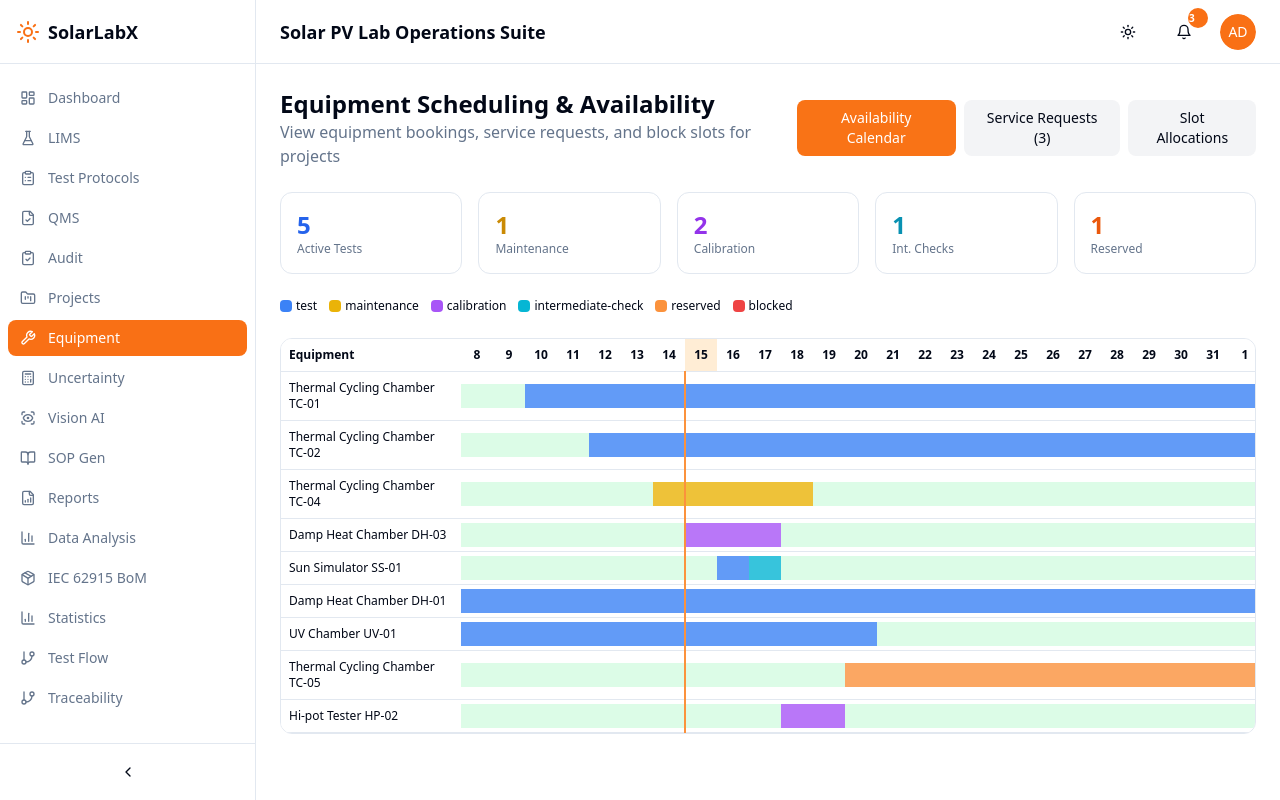
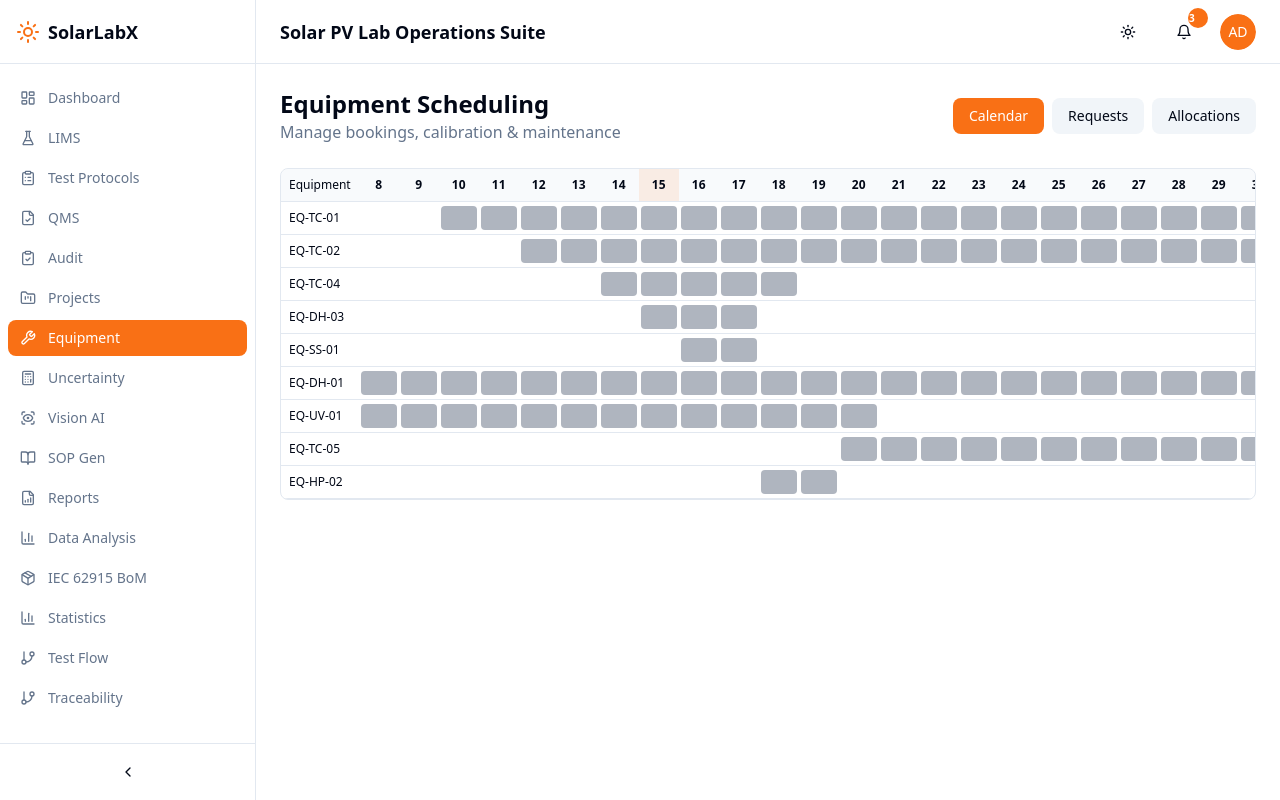
Before and after one commit to ganeshgowri-ASA/SolarLabX, a Next.js app: page /equipment/scheduling in a window 1280 px wide. Built offline with nearby package versions, Linux system fonts and the light colour scheme.

Commit message:
Add EquipmentSchedulingDashboard with calendar, requests & allocations views

```diff
--- a/components/equipment/EquipmentSchedulingDashboard.tsx
+++ b/components/equipment/EquipmentSchedulingDashboard.tsx
@@ -3,8 +3,8 @@ import { useState, useMemo } from "react";
 import { equipmentBookings, serviceRequests, getEquipmentAvailability } from "@/lib/data/equipment-scheduling-data";
 import type { EquipmentBooking, ServiceRequest } from "@/lib/data/equipment-scheduling-data";
 
-const COLORS: Record<string, string> = { test: "bg-blue-500", maintenance: "bg-yellow-500", calibration: "bg-purple-500", "intermediate-check": "bg-cyan-500", reserved: "bg-orange-400", blocked: "bg-red-500" };
-const STATUS_COLORS: Record<string, string> = { pending: "bg-gray-100 text-gray-800", "under-review": "bg-blue-100 text-blue-800", approved: "bg-green-100 text-green-800", scheduled: "bg-purple-100 text-purple-800", rejected: "bg-red-100 text-red-800" };
+const COLORS: Record<string, string> = { test: "bg-blue-500", maintenance: "bg-yellow-500", calibration: "bg-purple-500", training: "bg-green-500" };
+const STATUS_COLORS: Record<string, string> = { pending: "bg-gray-100 text-gray-800", "under-review": "bg-blue-100 text-blue-800", approved: "bg-green-100 text-green-800", rejected: "bg-red-100 text-red-800", completed: "bg-purple-100 text-purple-800", cancelled: "bg-gray-200 text-gray-500" };
 
 export default function EquipmentSchedulingDashboard() {
   const [activeTab, setActiveTab] = useState<"calendar" | "requests" | "allocations">("calendar");
@@ -18,99 +18,94 @@ export default function EquipmentSchedulingDashboard() {
     <div className="space-y-6">
       <div className="flex items-center justify-between">
         <div>
-          <h2 className="text-2xl font-bold">Equipment Scheduling & Availability</h2>
-          <p className="text-muted-foreground">View equipment bookings, service requests, and block slots for projects</p>
+          <h2 className="text-2xl font-bold">Equipment Scheduling</h2>
+          <p className="text-muted-foreground">Manage bookings, calibration & maintenance</p>
         </div>
         <div className="flex gap-2">
-          <button onClick={() => setActiveTab("calendar")} className={`px-4 py-2 rounded-lg text-sm font-medium ${activeTab === "calendar" ? "bg-orange-500 text-white" : "bg-gray-100 dark:bg-gray-800"}`}>Availability Calendar</button>
-          <button onClick={() => setActiveTab("requests")} className={`px-4 py-2 rounded-lg text-sm font-medium ${activeTab === "requests" ? "bg-orange-500 text-white" : "bg-gray-100 dark:bg-gray-800"}`}>Service Requests ({serviceRequests.length})</button>
-          <button onClick={() => setActiveTab("allocations")} className={`px-4 py-2 rounded-lg text-sm font-medium ${activeTab === "allocations" ? "bg-orange-500 text-white" : "bg-gray-100 dark:bg-gray-800"}`}>Slot Allocations</button>
+          {(["calendar", "requests", "allocations"] as const).map(tab => (
+            <button key={tab} onClick={() => setActiveTab(tab)} className={`px-4 py-2 rounded-lg text-sm font-medium transition-colors ${activeTab === tab ? "bg-primary text-primary-foreground" : "bg-muted hover:bg-muted/80"}`}>
+              {tab.charAt(0).toUpperCase() + tab.slice(1)}
+            </button>
+          ))}
         </div>
       </div>
-            {/* KPI Summary */}
-      <div className="grid grid-cols-2 md:grid-cols-5 gap-4">
-        <div className="bg-white dark:bg-gray-900 border rounded-xl p-4"><div className="text-2xl font-bold text-blue-600">{activeBookings.filter(b=>b.type==="test").length}</div><div className="text-xs text-muted-foreground">Active Tests</div></div>
-        <div className="bg-white dark:bg-gray-900 border rounded-xl p-4"><div className="text-2xl font-bold text-yellow-600">{activeBookings.filter(b=>b.type==="maintenance").length}</div><div className="text-xs text-muted-foreground">Maintenance</div></div>
-        <div className="bg-white dark:bg-gray-900 border rounded-xl p-4"><div className="text-2xl font-bold text-purple-600">{activeBookings.filter(b=>b.type==="calibration").length}</div><div className="text-xs text-muted-foreground">Calibration</div></div>
-        <div className="bg-white dark:bg-gray-900 border rounded-xl p-4"><div className="text-2xl font-bold text-cyan-600">{activeBookings.filter(b=>b.type==="intermediate-check").length}</div><div className="text-xs text-muted-foreground">Int. Checks</div></div>
-        <div className="bg-white dark:bg-gray-900 border rounded-xl p-4"><div className="text-2xl font-bold text-orange-600">{activeBookings.filter(b=>b.type==="reserved").length}</div><div className="text-xs text-muted-foreground">Reserved</div></div>
-      </div>
-      {/* Legend */}
-      <div className="flex flex-wrap gap-3 text-xs">
-        {Object.entries(COLORS).map(([k,v]) => <span key={k} className="flex items-center gap-1"><span className={`w-3 h-3 rounded ${v}`}/>{k}</span>)}
-      </div>
+
       {activeTab === "calendar" && (
-        <div className="bg-white dark:bg-gray-900 border rounded-xl overflow-auto">
+        <div className="border rounded-lg overflow-auto">
           <table className="w-full text-xs">
-            <thead><tr className="border-b"><th className="p-2 text-left min-w-[180px] sticky left-0 bg-white dark:bg-gray-900">Equipment</th>
-              {days.map(d => <th key={d} className={`p-1 min-w-[32px] text-center ${d===today?"bg-orange-100 dark:bg-orange-900/30":""}`}>{new Date(d).getDate()}</th>)}
-            </tr></thead>
-            <tbody>{equipmentIds.map(eqId => {
-              const eqBookings = activeBookings.filter(b => b.equipmentId === eqId);
-              const name = eqBookings[0]?.equipmentName || eqId;
-              return (<tr key={eqId} className="border-b hover:bg-gray-50 dark:hover:bg-gray-800">
-                <td className="p-2 font-medium sticky left-0 bg-white dark:bg-gray-900 text-xs">{name}</td>
+            <thead>
+              <tr className="border-b bg-muted/50">
+                <th className="p-2 text-left font-medium w-32">Equipment</th>
+                {days.map(d => <th key={d} className={`p-1 text-center min-w-[40px] ${d === today ? "bg-primary/10 font-bold" : ""}`}>{new Date(d).getDate()}</th>)}
+              </tr>
+            </thead>
+            <tbody>
+              {equipmentIds.map(eqId => (
+                <tr key={eqId} className="border-b hover:bg-muted/30">
+                  <td className="p-2 font-medium truncate max-w-[120px]">{eqId}</td>
                   {days.map(d => {
-                  const bk = eqBookings.find(b => d >= b.startDate && d <= b.endDate);
-                  return <td key={d} className={`p-0 text-center ${d===today?"border-l-2 border-orange-400":""}`}>
-                    {bk ? <div className={`w-full h-6 ${COLORS[bk.type]} opacity-80 cursor-pointer`} title={`${bk.type}: ${bk.notes}`} onClick={() => setSelectedBooking(bk)}/> : <div className="w-full h-6 bg-green-100 dark:bg-green-900/20"/>}
-                  </td>;
+                    const booking = activeBookings.find(b => b.equipmentId === eqId && b.startDate <= d && b.endDate >= d);
+                    return <td key={d} className="p-0.5"><div className={`h-6 rounded ${booking ? COLORS[booking.purpose] || "bg-gray-400" : ""} ${booking ? "cursor-pointer opacity-80 hover:opacity-100" : ""}`} onClick={() => booking && setSelectedBooking(booking)} title={booking ? `${booking.purpose}: ${booking.bookedBy}` : ""} /></td>;
                   })}
-              </tr>);
-            })}</tbody>
+                </tr>
+              ))}
+            </tbody>
           </table>
         </div>
       )}
+
       {activeTab === "requests" && (
-        <div className="space-y-4">{serviceRequests.map(sr => (
-          <div key={sr.id} className="bg-white dark:bg-gray-900 border rounded-xl p-4">
-            <div className="flex items-center justify-between mb-3">
-              <div><span className="font-bold">{sr.requestNumber}</span> - <span>{sr.clientCompany}</span></div>
-              <span className={`px-2 py-1 rounded-full text-xs font-medium ${STATUS_COLORS[sr.status]}`}>{sr.status}</span>
+        <div className="space-y-3">
+          {serviceRequests.map((req: ServiceRequest) => (
+            <div key={req.id} className="border rounded-lg p-4 hover:shadow-md transition-shadow">
+              <div className="flex items-center justify-between">
+                <div>
+                  <h3 className="font-semibold">{req.title}</h3>
+                  <p className="text-sm text-muted-foreground">{req.equipmentId} | {req.type} | Priority: {req.priority}</p>
                 </div>
-            <div className="grid grid-cols-2 md:grid-cols-4 gap-2 text-sm mb-3">
-              <div><span className="text-muted-foreground">Client:</span> {sr.clientName}</div>
-              <div><span className="text-muted-foreground">Modules:</span> {sr.sampleCount}x {sr.moduleType}</div>
-              <div><span className="text-muted-foreground">Period:</span> {sr.requestedStart} to {sr.requestedEnd}</div>
-              <div><span className="text-muted-foreground">Priority:</span> <span className={sr.priority==="high"?"text-red-500 font-bold":""}>{ sr.priority}</span></div>
+                <span className={`px-2 py-1 rounded-full text-xs font-medium ${STATUS_COLORS[req.status] || ""}`}>{req.status}</span>
               </div>
-            <div className="text-xs"><span className="font-medium">Tests:</span> {sr.requiredTests.map(t=>t.testName).join(", ")}</div>
-            {sr.equipmentAllocations.length > 0 && <div className="mt-2 text-xs"><span className="font-medium">Equipment Allocated:</span> {sr.equipmentAllocations.map(a=>`${a.equipmentId} (${a.test}: ${a.from} to ${a.to})`).join("; ")}</div>}
-            {sr.status === "pending" && <div className="mt-3 flex gap-2"><button className="px-3 py-1 bg-green-500 text-white rounded text-xs">Review & Allocate Equipment</button><button className="px-3 py-1 bg-red-100 text-red-700 rounded text-xs">Reject</button></div>}
+              <p className="text-sm mt-2">{req.description}</p>
             </div>
-        ))}</div>
-      )}
-            {activeTab === "allocations" && (
-        <div className="bg-white dark:bg-gray-900 border rounded-xl p-4">
-          <h3 className="font-bold mb-3">Current Equipment Allocations</h3>
-          <table className="w-full text-sm"><thead><tr className="border-b text-left"><th className="p-2">Equipment</th><th className="p-2">Type</th><th className="p-2">Project</th><th className="p-2">Period</th><th className="p-2">Assigned</th><th className="p-2">Status</th></tr></thead>
-            <tbody>{activeBookings.map(b => <tr key={b.id} className="border-b hover:bg-gray-50 dark:hover:bg-gray-800 cursor-pointer" onClick={()=>setSelectedBooking(b)}>
-              <td className="p-2 font-medium">{b.equipmentName}</td>
-              <td className="p-2"><span className={`px-2 py-0.5 rounded text-white text-xs ${COLORS[b.type]}`}>{b.type}</span></td>
-              <td className="p-2">{b.projectId || "-"}</td>
-              <td className="p-2 text-xs">{b.startDate} to {b.endDate}</td>
-              <td className="p-2">{b.assignedTo}</td>
-              <td className="p-2"><span className="text-xs font-medium">{b.status}</span></td>
-            </tr>)}</tbody>
-          </table>
+          ))}
         </div>
       )}
-      {/* Booking Detail Modal */}
-      {selectedBooking && <div className="fixed inset-0 bg-black/50 flex items-center justify-center z-50" onClick={()=>setSelectedBooking(null)}>
-        <div className="bg-white dark:bg-gray-900 rounded-xl p-6 max-w-md w-full mx-4" onClick={e=>e.stopPropagation()}>
-          <h3 className="text-lg font-bold mb-2">{selectedBooking.equipmentName}</h3>
+
+      {activeTab === "allocations" && (
+        <div className="grid grid-cols-1 md:grid-cols-2 lg:grid-cols-3 gap-4">
+          {equipmentIds.map(eqId => {
+            const avail = getEquipmentAvailability(eqId);
+            return (
+              <div key={eqId} className="border rounded-lg p-4">
+                <h3 className="font-semibold mb-2">{eqId}</h3>
+                <div className="space-y-1 text-sm">
+                  <div className="flex justify-between"><span>Utilization</span><span className="font-medium">{avail.utilizationPercent}%</span></div>
+                  <div className="w-full bg-muted rounded-full h-2"><div className="bg-primary rounded-full h-2" style={{ width: `${avail.utilizationPercent}%` }} /></div>
+                  <div className="flex justify-between"><span>Next Available</span><span>{avail.nextAvailable}</span></div>
+                  <div className="flex justify-between"><span>Active Bookings</span><span>{avail.activeBookings}</span></div>
+                </div>
+              </div>
+            );
+          })}
+        </div>
+      )}
+
+      {selectedBooking && (
+        <div className="fixed inset-0 bg-black/50 flex items-center justify-center z-50" onClick={() => setSelectedBooking(null)}>
+          <div className="bg-background border rounded-lg p-6 max-w-md w-full mx-4" onClick={e => e.stopPropagation()}>
+            <h3 className="text-lg font-bold mb-4">Booking Details</h3>
             <div className="space-y-2 text-sm">
-            <div><span className="text-muted-foreground">Type:</span> <span className={`px-2 py-0.5 rounded text-white text-xs ${COLORS[selectedBooking.type]}`}>{selectedBooking.type}</span></div>
-            <div><span className="text-muted-foreground">Status:</span> {selectedBooking.status}</div>
-            <div><span className="text-muted-foreground">Period:</span> {selectedBooking.startDate} to {selectedBooking.endDate}</div>
-            {selectedBooking.projectId && <div><span className="text-muted-foreground">Project:</span> {selectedBooking.projectId}</div>}
-            {selectedBooking.testType && <div><span className="text-muted-foreground">Test:</span> {selectedBooking.testType}</div>}
-            <div><span className="text-muted-foreground">Assigned:</span> {selectedBooking.assignedTo}</div>
-            <div><span className="text-muted-foreground">Notes:</span> {selectedBooking.notes}</div>
+              <p><strong>Equipment:</strong> {selectedBooking.equipmentId}</p>
+              <p><strong>Purpose:</strong> {selectedBooking.purpose}</p>
+              <p><strong>Booked By:</strong> {selectedBooking.bookedBy}</p>
+              <p><strong>Date:</strong> {selectedBooking.startDate} to {selectedBooking.endDate}</p>
+              <p><strong>Status:</strong> {selectedBooking.status}</p>
+              {selectedBooking.notes && <p><strong>Notes:</strong> {selectedBooking.notes}</p>}
             </div>
-          <button className="mt-4 px-4 py-2 bg-orange-500 text-white rounded-lg text-sm w-full" onClick={()=>setSelectedBooking(null)}>Close</button>
+            <button className="mt-4 w-full py-2 bg-primary text-primary-foreground rounded-lg" onClick={() => setSelectedBooking(null)}>Close</button>
           </div>
-      </div>}
+        </div>
+      )}
     </div>
   );
 }
```
Lines whose indentation alone changed are shown as unchanged.
